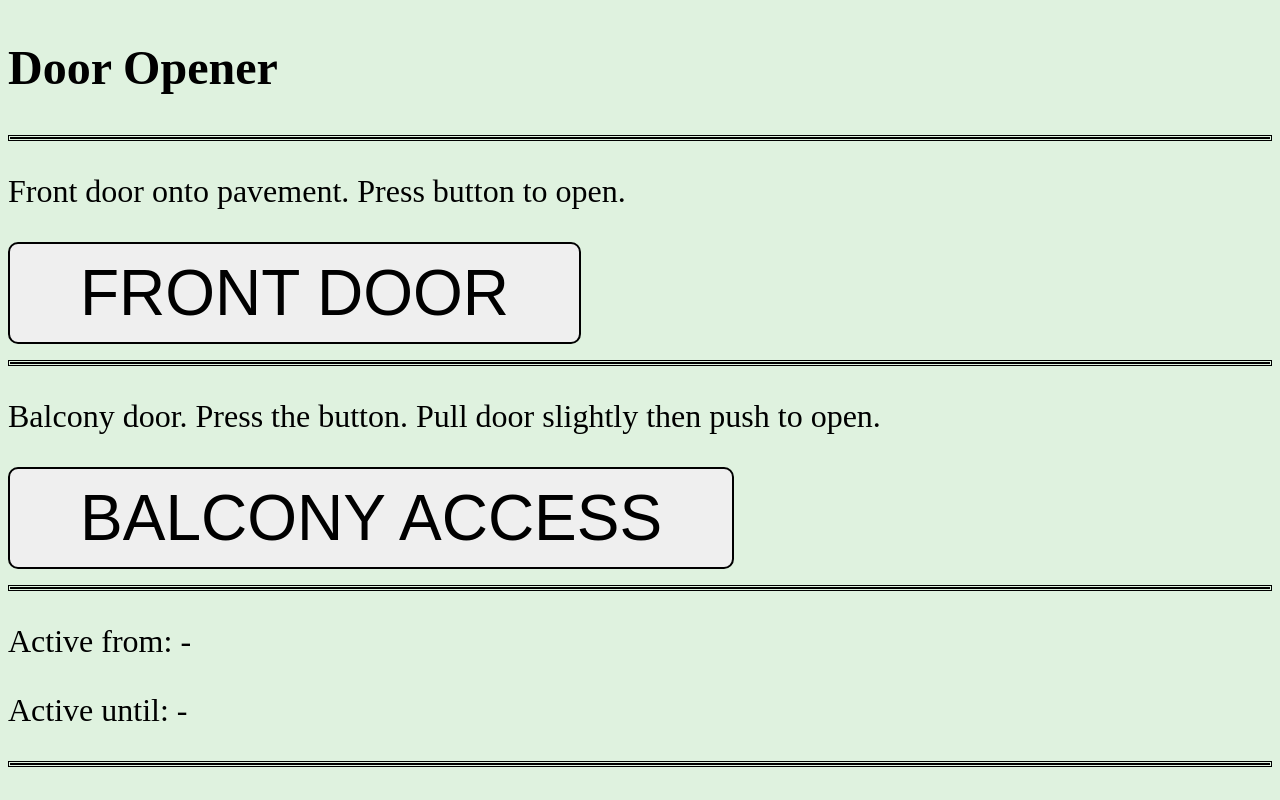
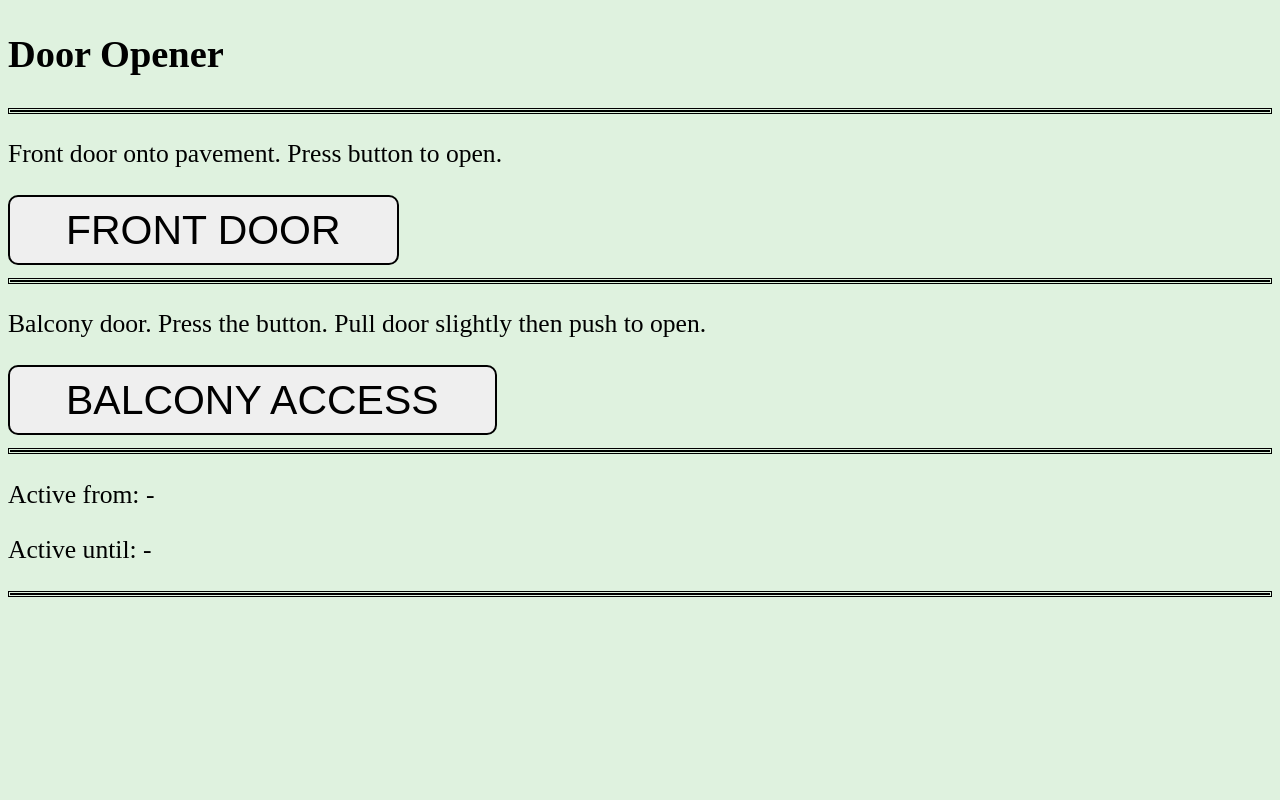
Before and after one commit to jp99567/mn8_website, a Flask app: template templates/access_link.html in a window 1280 px wide. Run offline with Flask 3, Linux system fonts and the light colour scheme; the template is opened without the code that fills it, so the values that code supplies are empty; some libraries are stand-ins or nearby versions.

Commit message:
adjusted font size

```diff
--- a/templates/access_link.html
+++ b/templates/access_link.html
@@ -7,12 +7,12 @@
     <style>
         body {
             background-color: #dff2df;
-            font-size: 2rem;
+            font-size: 1.6rem;
         }
 
         .large-button {
-            padding: 0.75rem 4.375rem;
-            font-size: 2em;
+            padding: 0.6rem 3.5rem;
+            font-size: 1.6em;
             border-radius: 0.625rem;
             border: 0.125rem solid black;
         }
```
